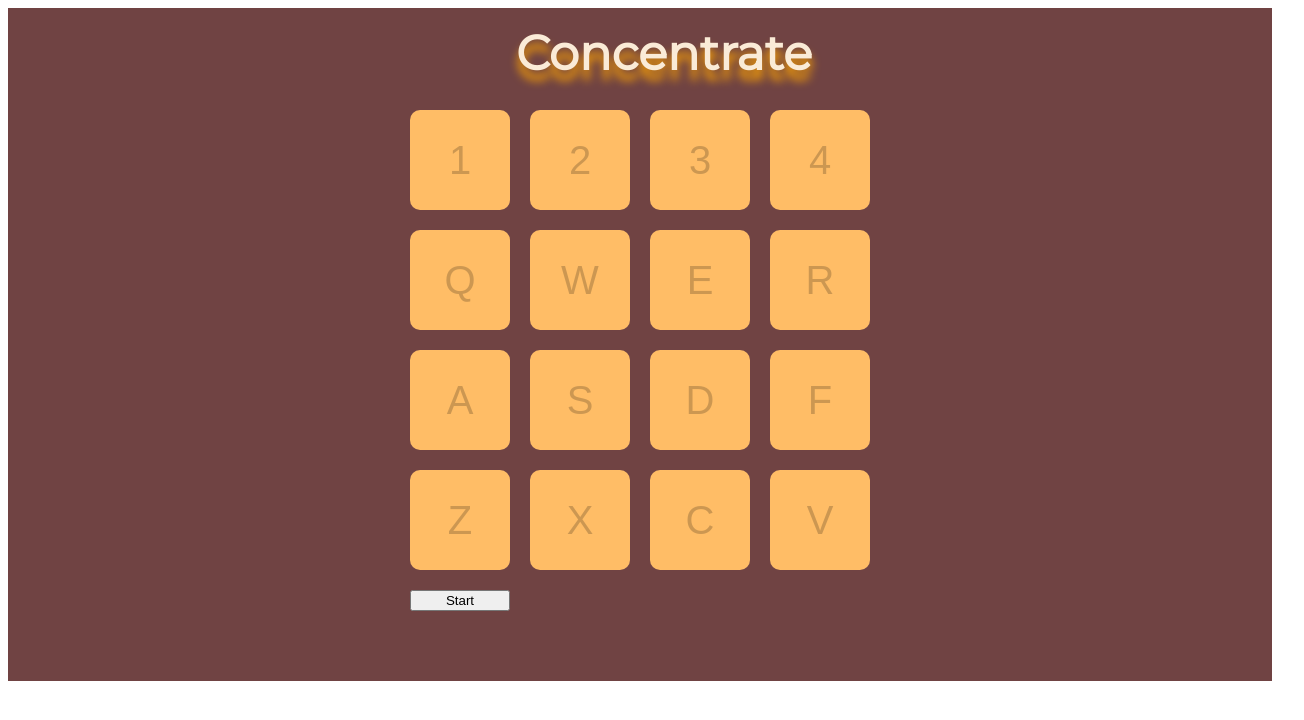
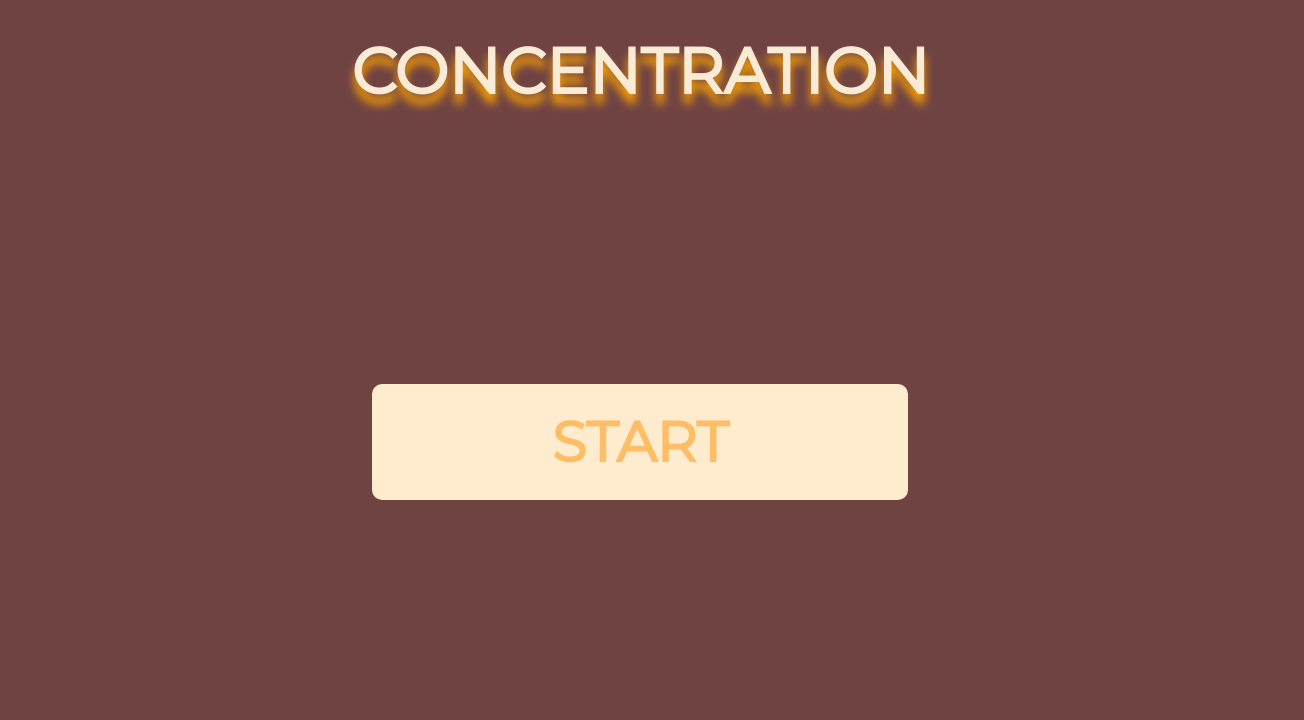
Before and after one commit to AndreAggalut/concentration, a website: page index.html in a window 1280 px wide. Shown: the whole page, 1304 px wide, since content can reach past the window. Drawn offline with Linux system fonts and the light colour scheme.

Commit message:
use start button to start the game

```diff
--- a/index.html
+++ b/index.html
@@ -8,8 +8,9 @@
   <link rel="stylesheet" href="./style.css" />
 </head>
 <body>
-    <div id="head"><h1>Concentrate</h1></div>
-    <div id="game">
+  <div id="head"><h1>CONCENTRATION</h1></div>
+  <div class="game">
+    <div id="board" class="hidden" >
       <div class="card card1 face-down">1</div>
       <div class="card card2 face-down">2</div>
       <div class="card card3 face-down">3</div>
@@ -26,7 +27,11 @@
       <div class="card card14 face-down">X</div>
       <div class="card card15 face-down">C</div>
       <div class="card card16 face-down">V</div>
-      <button class="button">Start</button>
+    </div>
+    <div id="control" >
+      <button id="start-button" onclick="handleButtonClick()">START</button>
+    </div>
+  </div>
 </div>
 <script src="./index.js"></script>
 </body>
--- a/index.js
+++ b/index.js
@@ -1,14 +1,23 @@
 const SINGLE_FLIP_DURATION = 1500;
-const DOUBLE_FLIP_DURATION = 500;
+const DOUBLE_FLIP_DURATION = 400;
+const KEYS = ['1', '2', '3', '4', 'Q', 'W', 'E', 'R', 'A', 'S', 'D', 'F', 'Z', 'X', 'C', 'V'];
+const EMOJIS = ['😀', '💩', '🍆', '🌮', '🔥', '💯', '🍿', '🍑'];
 
 const faceUpCards = [];
 let firstCardTimer;
 let matchCount;
 
+function handleButtonClick() {
+  startGame();
+
+  document.getElementById('control').classList.toggle('hidden');
+  document.getElementById('board').classList.toggle('hidden');
+  document.getElementById('start-button').innerHTML = 'RESTART';
+}
+
 function startGame() {
   /* Generate array of emoji pairs in random order */
-  const emojis = ['😀', '💩', '🍆', '🌮', '🔥', '💯', '🍿', '🍑'];
-  const pairs = emojis.concat(...emojis);
+  const pairs = EMOJIS.concat(...EMOJIS);
   const shuffled = pairs.sort(() => Math.random() - 0.5);
   console.log(shuffled);
 
@@ -18,7 +27,10 @@ function startGame() {
   const cards = document.querySelectorAll('.card');
   cards.forEach((card, i) => {
     card.setAttribute('data-value', shuffled[i]);
-    card.setAttribute('data-key', card.innerHTML);
+    card.setAttribute('data-key', KEYS[i]);
+    card.innerHTML = KEYS[i];
+    card.classList.remove('matched');
+    card.classList.add('face-down');
 
     // attach click and key event listeners
     card.addEventListener('click', event => handleInput(event, card));
@@ -71,9 +83,14 @@ function handleCardsMatch(cards) {
   faceUpCards.length = 0;
 
   matchCount++;
-  if (matchCount === 8) console.log('GAME OVER');
+  if (matchCount === 8) handleWin();
 }
 
-startGame();
+function handleWin() {
+  document.getElementById('control').classList.toggle('hidden');
+  document.getElementById('board').classList.toggle('hidden');
+}
+
+// startGame();
 /* const startButton = document.querySelector('button');
 startButton.addEventListener('click', () => startGame()); */
--- a/style.css
+++ b/style.css
@@ -1,73 +1,59 @@
 @import url('https://fonts.googleapis.com/css?family=Montserrat&display=swap" rel="stylesheet');
-
-html h1 {
+html, html * {
+  margin: 0;
+}
+body {
+  display: flex;
+  flex-direction: column;
+  justify-content: center;
+  align-items: center;
+  background-color: hsl(0, 25%, 35%);
+}
+#head {
   font-family: "Montserrat", sans-serif;
   text-shadow: 0px 10px 10px orange;
-  font-size: 3rem;
-  margin-bottom: 1rem;
+  font-size: 2rem;
+  font-weight: bold;
   color: antiquewhite;
+  background: hsl(0, 25%, 35%);
+
+  text-align: center;
+  padding: 2rem;
 }
 
-html h1 {
-  position: absolute;
+.game {
+  display: flex;
+  justify-content: center;
+  align-items: center;
+  width: 600px;;
+  height: 600px;
+  margin: 0;
+  /* border: solid 1px black; */
+}
+
+#board {
+  height: 100%;
   width: 100%;
-  margin: 0;
-  text-align: center;
-  /* Starting position */
-  /* -moz-transform: translateX(50%);
-  -webkit-transform: translateX(50%);
-  transform: translateX(50%); */
-  /* Apply animation to this element */
-  /* -moz-animation: horizontally 2s linear infinite alternate;
-  -webkit-animation: horizontally 2s linear infinite alternate;
-  animation: horizontally 2s linear infinite alternate; */
-}
-/* Move it (define the animation) */
-@-moz-keyframes horizontally {
-  0% {
-    -moz-transform: translateX(50%);
-  }
-  100% {
-    -moz-transform: translateX(-50%);
-  }
-}
-@-webkit-keyframes horizontally {
-  0% {
-    -webkit-transform: translateX(50%);
-  }
-  100% {
-    -webkit-transform: translateX(-50%);
-  }
-}
-@keyframes horizontally {
-  0% {
-    -moz-transform: translateX(50%); /* Browser bug fix */
-    -webkit-transform: translateX(50%); /* Browser bug fix */
-    transform: translateX(50%);
-  }
-  100% {
-    -moz-transform: translateX(-50%); /* Browser bug fix */
-    -webkit-transform: translateX(-50%); /* Browser bug fix */
-    transform: translateX(-50%);
-  }
-}
-#game {
   display: grid;
-  grid-template-columns: repeat(4, 100px);
-  grid-template-rows: repeat(4, 100px);
+  grid-template-columns: repeat(4, 1fr);
+  grid-template-rows: repeat(4, 1fr);
   grid-column-gap: 20px;
   grid-row-gap: 20px;
   justify-content: center;
   align-content: center;
-  background-color: hsl(0, 25%, 35%);
-  padding: 70px;
+
+  /* padding: 70px; */
+}
+
+#board.hidden {
+  display: none;
 }
 
 .card {
-  height: 100px;
-  width: 100px;
+  /* height: 100px;
+  width: 100px; */
   background-color: antiquewhite;
-  font-size: 2.5rem;
+  font-size: 3rem;
   font-family: sans-serif;
   display: grid;
   justify-content: center;
@@ -86,15 +72,6 @@ html h1 {
   animation: .3s pop forwards;
 }
 
-#head {
-  display: grid;
-  background: hsl(0, 25%, 35%);
-  padding: 1em;
-
-  text-align: center;
-  font-family: sans-serif;
-}
-
 #button {
   align-content: center;
   justify-content: center;
@@ -105,3 +82,32 @@ html h1 {
   70% { transform: scale(1.1); opacity: 1;}
   100% { transform: scale(0); opacity: 0;}
 }
+
+#control {
+  display: flex;
+  justify-content: center;
+  height: 30%;
+  width: 100%;
+}
+
+#control button {
+  flex: 1 0;
+  font-size: 3.5rem;
+  margin: 2rem;
+  font-family: "Montserrat", sans-serif;
+  font-weight: bold;
+  outline: none;
+  border-radius: 10px;
+  background-color: blanchedalmond;
+  color: #ffbd66;
+  border: none;
+}
+
+#control.hidden{
+  display: none;
+}
+/*
+button {
+  width: 100%;
+  height: 30%;
+} */
```
Lines whose indentation alone changed are shown as unchanged.
